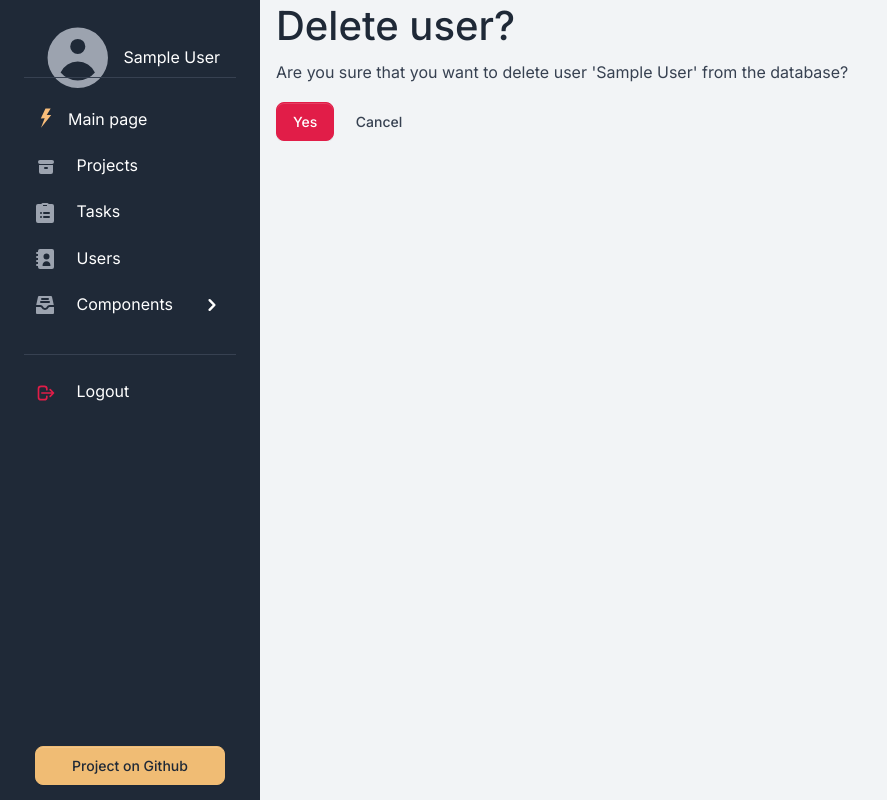
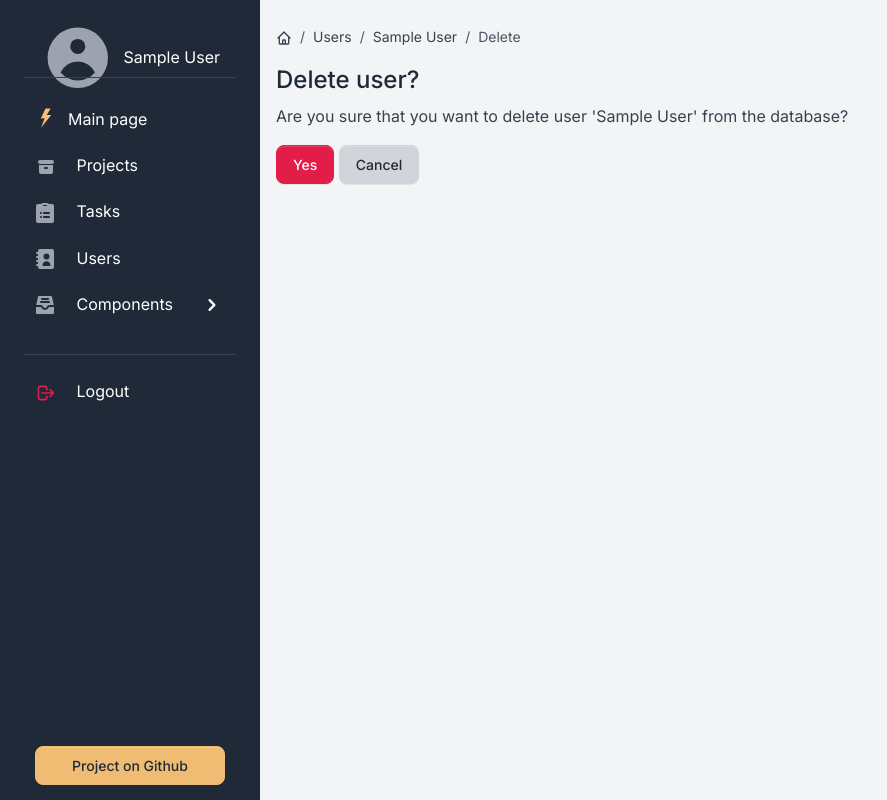
Before and after one commit to vkrasnovyd/project-management-platform, a Django app: page /workers/1/delete/ in a window 1280 px wide. Shown: the whole page, without its empty margins (0-887 px from the left). Run offline with Django 4.2, Linux system fonts and the light colour scheme; the visitor is signed in with stand-in values (Sample User, id 1); data comes from the database, SQL or seed files in the repository; some libraries are stand-ins or nearby versions.

Commit message:
Change template for confirm_delete pages
This commit applies new interface to the pages with deleting
confirmation of 4 models: User, TaskType, Position, Project. Basic
template 'confirm_delete.html' was created to reduce code duplicating.

```diff
--- /dev/null
+++ b/templates/confirm_delete.html
@@ -0,0 +1,26 @@
+{% extends "base.html" %}
+
+{% block content %}
+  <div class="py-4">
+    <nav aria-label="breadcrumb" class="d-none d-md-inline-block">
+      <ol class="breadcrumb breadcrumb-dark breadcrumb-transparent">
+        <li class="breadcrumb-item">
+          <a href="/">
+            <svg class="icon icon-xxs" fill="none" stroke="currentColor" viewBox="0 0 24 24" xmlns="http://www.w3.org/2000/svg"><path stroke-linecap="round" stroke-linejoin="round" stroke-width="2" d="M3 12l2-2m0 0l7-7 7 7M5 10v10a1 1 0 001 1h3m10-11l2 2m-2-2v10a1 1 0 01-1 1h-3m-6 0a1 1 0 001-1v-4a1 1 0 011-1h2a1 1 0 011 1v4a1 1 0 001 1m-6 0h6"></path></svg>
+          </a>
+        </li>
+        {% block delete_confirmation_breadcrumb %}{% endblock %}
+        <li class="breadcrumb-item active" aria-current="page">Delete</li>
+      </ol>
+    </nav>
+    <div class="mb-3 mb-lg-0">
+      {% block delete_confirmation_content %}{% endblock %}
+    </div>
+    <form action="" method="post" class="pt-3">
+      {% csrf_token %}
+
+      <input type="submit" value="Yes" class="btn btn-danger">
+      <a href="{{ request.GET.next }}" class="btn btn-gray-300">Cancel</a>
+    </form>
+  </div>
+{% endblock %}
--- a/templates/task_manager/worker_confirm_delete.html
+++ b/templates/task_manager/worker_confirm_delete.html
@@ -1,16 +1,15 @@
-{% extends "base.html" %}
+{% extends "confirm_delete.html" %}
 
 {% block title %}
-  <title>Task manager - Delete '{{ worker }}'</title>
+  Delete '{{ worker }}'
 {% endblock %}
 
-{% block content %}
-  <h1>Delete user?</h1>
-  <p>Are you sure that you want to delete user '{{ worker }}' from the database?</p>
-  <form action="" method="post">
-    {% csrf_token %}
+{% block delete_confirmation_breadcrumb %}
+  <li class="breadcrumb-item"><a href="{% url 'task_manager:worker-list' %}">Users</a></li>
+  <li class="breadcrumb-item"><a href="{{ request.GET.next }}">{{ worker }}</a></li>
+{% endblock %}
 
-    <input type="submit" value="Yes" class="btn btn-danger">
-    <a href="{{ request.GET.next }}" class="btn btn-light">Cancel</a>
-  </form>
+{% block delete_confirmation_content %}
+  <h1 class="h4">Delete user?</h1>
+  <p class="mb-0">Are you sure that you want to delete user '{{ worker }}' from the database?</p>
 {% endblock %}
```
Also changed, not shown: templates/task_manager/position_confirm_delete.html (+9 -10 lines), templates/task_manager/project_confirm_delete.html (+9 -10 lines), templates/task_manager/task_type_confirm_delete.html (+9 -10 lines).
